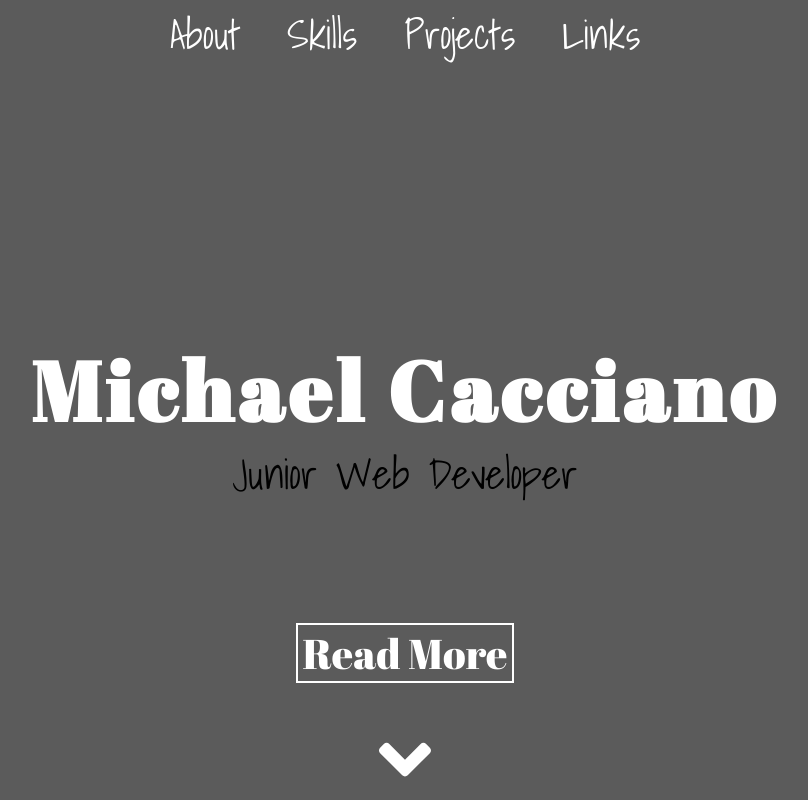
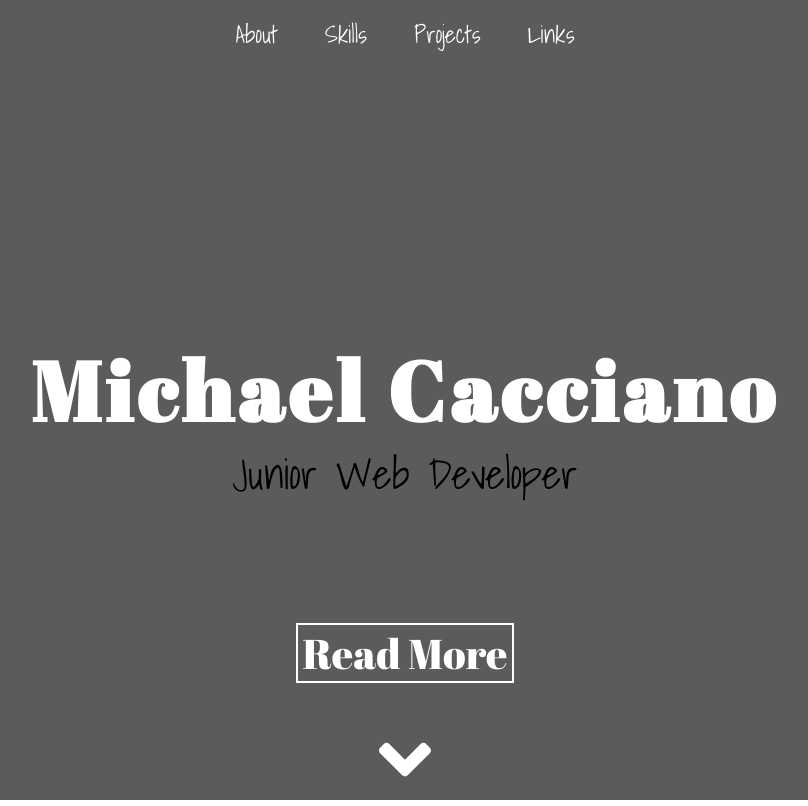
Before and after one commit to Mozzey/MyPortfolio, a website: page index.html in a window 1280 px wide. Shown: the top 806 px of the page, without its empty margins (235-1043 px from the left). Drawn offline with nearby package versions, Linux system fonts and the light colour scheme.

Commit message:
fixed nav link font size

```diff
--- a/public/stylesheets/sass/layouts/_header.sass
+++ b/public/stylesheets/sass/layouts/_header.sass
@@ -51,7 +51,7 @@ header
                 a
                     text-decoration: none
                     color: #fff
-                    font-size: 2.5em
+                    font-size: 1.5em
 
     .ptext
         margin: 0 auto
```
Also changed, not shown: public/stylesheets/css/main.css.
